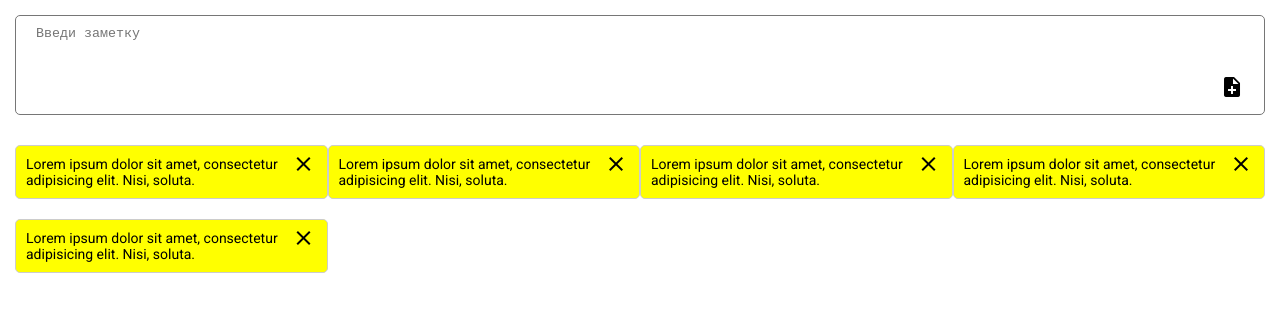
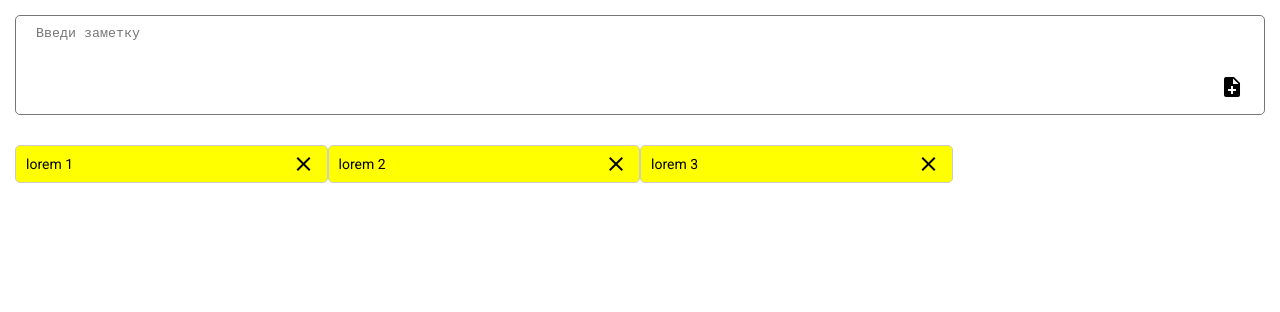
Before and after one commit to SergeyWebDeveloper/noteApp, a React app: page / in a window 1280 px wide. Shown: the top 312 px of the page. Built offline with nearby package versions, Linux system fonts and the light colour scheme.

Commit message:
render note in state

```diff
--- a/src/App.jsx
+++ b/src/App.jsx
@@ -1,38 +1,41 @@
 import React from 'react';
 import ReactDOM from 'react-dom';
+import Form from './Components/Form.jsx';
+import Note from './Components/Note.jsx';
 
 import './app.sass';
 
 class App extends React.Component {
+
+    constructor(props){
+        super(props);
+        this.state={
+            notes: [
+                {
+                    id: 1,
+                    text: 'lorem 1'
+                },
+                {
+                    id: 2,
+                    text: 'lorem 2'
+                },
+                {
+                    id: 3,
+                    text: 'lorem 3'
+                }
+            ]
+        }
+    }
+
     render(){
         return(
             <div className="notes__wrapper">
                 <div className="container">
-                    <form className='note__form'>
-                        <textarea className='note__textarea' placeholder='Введи заметку'></textarea>
-                        <button className="btn__add material-icons">note_add</button>
-                    </form>
+                    <Form />
                     <div className="notes__container">
-                        <div className="note_item">
-                            <p>Lorem ipsum dolor sit amet, consectetur adipisicing elit. Nisi, soluta.</p>
-                            <button className="btn__close material-icons close">close</button>
-                        </div>
-                        <div className="note_item">
-                            <p>Lorem ipsum dolor sit amet, consectetur adipisicing elit. Nisi, soluta.</p>
-                            <button className="btn__close material-icons close">close</button>
-                        </div>
-                        <div className="note_item">
-                            <p>Lorem ipsum dolor sit amet, consectetur adipisicing elit. Nisi, soluta.</p>
-                            <button className="btn__close material-icons close">close</button>
-                        </div>
-                        <div className="note_item">
-                            <p>Lorem ipsum dolor sit amet, consectetur adipisicing elit. Nisi, soluta.</p>
-                            <button className="btn__close material-icons close">close</button>
-                        </div>
-                        <div className="note_item">
-                            <p>Lorem ipsum dolor sit amet, consectetur adipisicing elit. Nisi, soluta.</p>
-                            <button className="btn__close material-icons close">close</button>
-                        </div>
+                        {this.state.notes.map((note)=>{
+                            return <Note key={note.id} id={note.id} title={note.text} />
+                        })}
                     </div>
                 </div>
             </div>
--- /dev/null
+++ b/src/Components/Form.jsx
@@ -0,0 +1,15 @@
+import React from 'react';
+
+class Form extends React.Component {
+
+    render(){
+        return(
+            <form className='note__form'>
+                <textarea className='note__textarea' placeholder='Введи заметку'></textarea>
+                <button className="btn__add material-icons">note_add</button>
+            </form>
+        );
+    }
+}
+
+export default Form;
--- /dev/null
+++ b/src/Components/Note.jsx
@@ -0,0 +1,21 @@
+import React from 'react';
+import PropTypes from 'prop-types';
+
+class Note extends React.Component {
+
+    render(){
+        return(
+            <div className="note_item">
+                <p>{this.props.title}</p>
+                <button className="btn__close material-icons close">close</button>
+            </div>
+        );
+    }
+}
+
+Note.propTypes = {
+  id: PropTypes.number.isRequired,
+  title: PropTypes.string.isRequired
+};
+
+export default Note;
```
